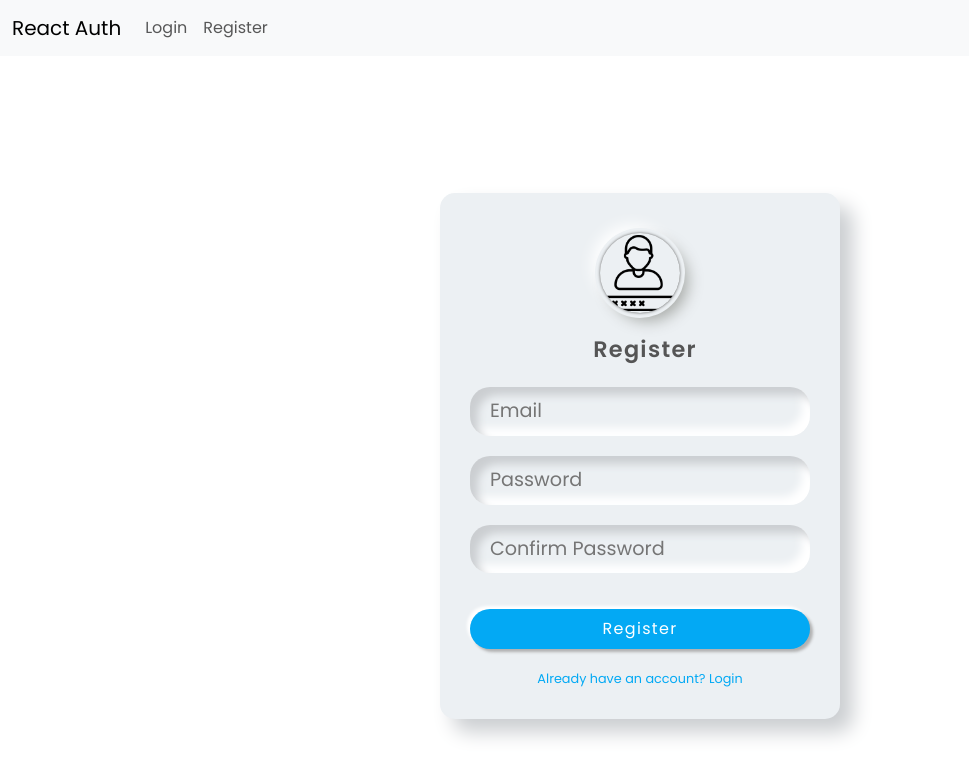
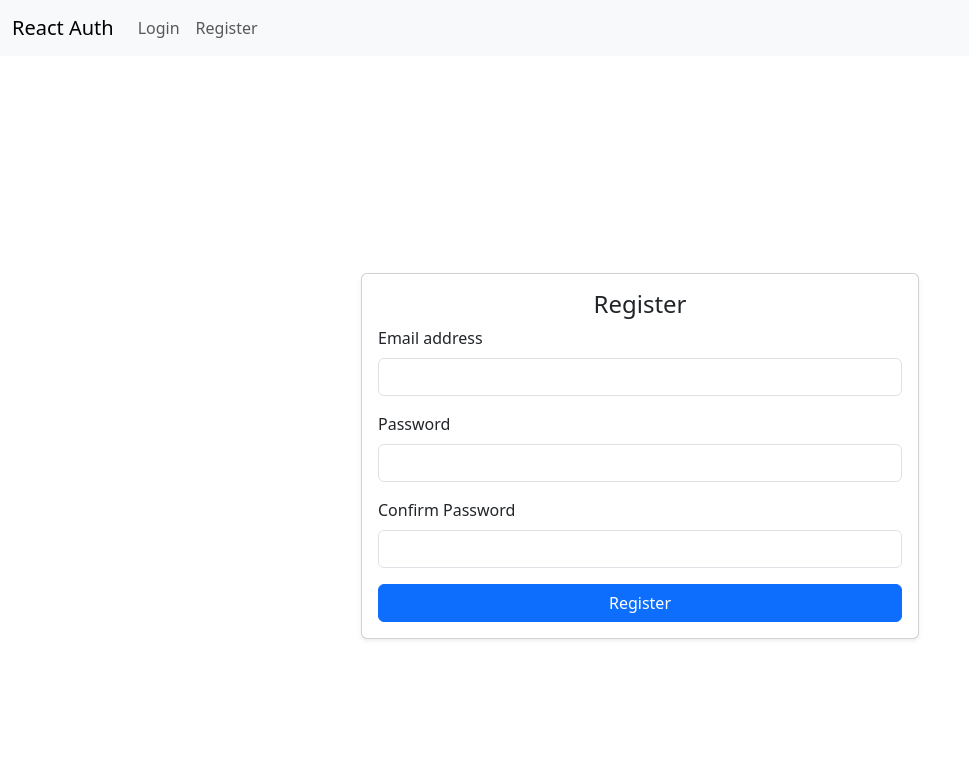
Before and after one commit to Saad-Mosaif/F.office, a React app: page /register in a window 1280 px wide. Shown: the top 778 px of the page, without its empty margins (0-969 px from the left). Built offline with nearby package versions, Linux system fonts and the light colour scheme.

Commit message:
hna tzadina 9ba7

```diff
--- a/src/App.css
+++ b/src/App.css
@@ -1,19 +1,4 @@
-/* Importing fonts from Google */
-@import url('https://fonts.googleapis.com/css2?family=Poppins:wght@300;400;500;600;700;800;900&display=swap');
-
-/* Resetting */
-* {
-    margin: 0;
-    padding: 0;
-    box-sizing: border-box;
-    font-family: 'Poppins', sans-serif;
-}
-
-body {
-    background: #ecf0f3;
-}
-
-/* Centering the form */
+/* Center the form on the page */
 .container {
     display: flex;
     justify-content: center;
@@ -21,105 +6,56 @@ body {
     min-height: 100vh;
   }
 
-/* Wrapper styles */
-.wrapper {
-    width: 400px;  /* Adjusted width */
-    min-height: 500px;
-    margin: 80px auto;
-    padding: 40px 30px 30px 30px;
-    background-color: #ecf0f3;
-    border-radius: 15px;
-    box-shadow: 13px 13px 20px #cbced1, -13px -13px 20px #fff;
+  /* Card styles */
+  .card {
+    border: none;
+    border-radius: 0.5rem;
+    box-shadow: 0 0.125rem 0.25rem rgba(0, 0, 0, 0.075);
   }
 
-/* Logo styles */
-.logo {
-    width: 80px;
-    margin: auto;
-    padding-bottom: 20px;
+  .card-body {
+    padding: 2rem;
   }
 
-.logo img {
-    width: 100%;
-    height: 80px;
-    object-fit: cover;
-    border-radius: 50%;
-    box-shadow: 0px 0px 3px #5f5f5f,
-                0px 0px 0px 5px #ecf0f3,
-                8px 8px 15px #a7aaa7,
-                -8px -8px 15px #fff;
+  .card-title {
+    margin-bottom: 2rem;
+    font-weight: 500;
+    font-size: 1.5rem;
   }
 
-/* Form title styles */
-.wrapper .name {
-    font-weight: 600;
-    font-size: 1.4rem;
-    letter-spacing: 1.3px;
-    padding-left: 10px;
-    color: #555;
-    text-align: center;
-    padding-bottom: 20px;
+  /* Form styles */
+  .form-label {
+    font-weight: 500;
+    font-size: 1rem;
   }
 
-/* Form field styles */
-.wrapper .form-field {
-    padding-left: 10px;
-    margin-bottom: 20px;
-    border-radius: 20px;
-    box-shadow: inset 8px 8px 8px #cbced1, inset -8px -8px 8px #fff;
+  .form-control {
+    border-radius: 0.25rem;
   }
 
-.wrapper .form-field input {
-    width: 100%;
-    display: block;
-    border: none;
-    outline: none;
-    background: none;
-    font-size: 1.2rem;
-    color: #666;
-    padding: 10px 15px 10px 10px;
+  .btn {
+    font-weight: 500;
+    border-radius: 0.25rem;
+    padding: 0.75rem;
   }
 
-.wrapper .form-field .fas {
-    color: #555;
+  .btn-primary {
+    background-color: #007bff;
+    border-color: #007bff;
   }
 
-/* Button styles */
-.wrapper .btn {
-    box-shadow: none;
-    width: 100%;
-    height: 40px;
-    background-color: #03A9F4;
-    color: #fff;
-    border-radius: 25px;
-    box-shadow: 3px 3px 3px #b1b1b1,
-                -3px -3px 3px #fff;
-    letter-spacing: 1.3px;
+  .btn-primary:hover {
+    background-color: #0056b3;
+    border-color: #0056b3;
   }
 
-.wrapper .btn:hover {
-    background-color: #039BE5;
+  /* Error message styles */
+  .text-danger {
+    font-size: 0.875rem;
   }
 
-/* Link styles */
-.wrapper a {
-    text-decoration: none;
-    font-size: 0.8rem;
-    color: #03A9F4;
-    display: block;
-    text-align: center;
-    padding-top: 20px;
+  /* General styles */
+  body {
+    background-color: #f8f9fa;
+    font-family: 'Arial', sans-serif;
   }
-
-.wrapper a:hover {
-    color: #039BE5;
-}
-
-/* Responsive styles */
-@media (max-width: 380px) {
-    .wrapper {
-        margin: 30px 20px;
-        padding: 40px 15px 15px 15px;
-        width: 100%;  /* Ensures responsiveness */
-    }
-}
--- a/src/components/Login.js
+++ b/src/components/Login.js
@@ -1,6 +1,5 @@
 import React, { useState } from 'react';
 import '../App.css';
-import { login } from '../api';
 
 const Login = () => {
   const [email, setEmail] = useState('');
@@ -8,7 +7,7 @@ const Login = () => {
   const [error, setError] = useState('');
   const [message, setMessage] = useState('');
 
-  const handleLogin = async (e) => {
+  const handleLogin = (e) => {
     e.preventDefault();
     setError('');
     setMessage('');
@@ -19,45 +18,47 @@ const Login = () => {
       return;
     }
 
-    try {
-      const response = await login(email, password);
-      setMessage(response.data);
-    } catch (error) {
+    // Dummy credentials check
+    if (email === 'test@example.com' && password === 'password') {
+      setMessage('Login successful!');
+    } else {
       setError('Invalid email or password');
     }
   };
 
   return (
     <div className="container">
-      <div className="wrapper">
-        <div className="logo">
-          <img src="/lock.png" alt="Lock Icon" />
-        </div>
-        <div className="name">Login</div>
+      <div className="col-md-6">
+        <div className="card">
+          <div className="card-body">
+            <h3 className="card-title text-center">Login</h3>
             <form onSubmit={handleLogin}>
-          <div className="form-field d-flex align-items-center">
-            <span className="far fa-user"></span>
+              <div className="mb-3">
+                <label htmlFor="email" className="form-label">Email address</label>
                 <input
                   type="email"
-              placeholder="Username"
+                  className="form-control"
+                  id="email"
                   value={email}
                   onChange={(e) => setEmail(e.target.value)}
                 />
               </div>
-          <div className="form-field d-flex align-items-center">
-            <span className="fas fa-key"></span>
+              <div className="mb-3">
+                <label htmlFor="password" className="form-label">Password</label>
                 <input
                   type="password"
-              placeholder="Password"
+                  className="form-control"
+                  id="password"
                   value={password}
                   onChange={(e) => setPassword(e.target.value)}
                 />
               </div>
               {error && <div className="text-danger">{error}</div>}
               {message && <div className="text-success">{message}</div>}
-          <button type="submit" className="btn mt-3">Login</button>
+              <button type="submit" className="btn btn-primary w-100">Login</button>
             </form>
-        <a href="#">Forget password? Or Sign up</a>
+          </div>
+        </div>
       </div>
     </div>
   );
--- a/src/components/Register.js
+++ b/src/components/Register.js
@@ -1,6 +1,5 @@
 import React, { useState } from 'react';
 import '../App.css';
-import { register } from '../api';
 
 const Register = () => {
   const [email, setEmail] = useState('');
@@ -9,7 +8,7 @@ const Register = () => {
   const [error, setError] = useState('');
   const [message, setMessage] = useState('');
 
-  const handleRegister = async (e) => {
+  const handleRegister = (e) => {
     e.preventDefault();
     setError('');
     setMessage('');
@@ -25,54 +24,57 @@ const Register = () => {
       return;
     }
 
-    try {
-      const response = await register(email, password);
-      setMessage(response.data);
-    } catch (error) {
-      setError('Registration failed');
+    // Dummy registration check
+    if (email === 'test@example.com') {
+      setError('This email is already registered');
+    } else {
+      setMessage('Registration successful!');
     }
   };
 
   return (
     <div className="container">
-      <div className="wrapper">
-        <div className="logo">
-          <img src="/public/key.png" alt="Lock Icon" />
-        </div>
-        <div className="name">Register</div>
+      <div className="col-md-6">
+        <div className="card">
+          <div className="card-body">
+            <h3 className="card-title text-center">Register</h3>
             <form onSubmit={handleRegister}>
-          <div className="form-field d-flex align-items-center">
-            <span className="far fa-user"></span>
+              <div className="mb-3">
+                <label htmlFor="email" className="form-label">Email address</label>
                 <input
                   type="email"
-              placeholder="Email"
+                  className="form-control"
+                  id="email"
                   value={email}
                   onChange={(e) => setEmail(e.target.value)}
                 />
               </div>
-          <div className="form-field d-flex align-items-center">
-            <span className="fas fa-key"></span>
+              <div className="mb-3">
+                <label htmlFor="password" className="form-label">Password</label>
                 <input
                   type="password"
-              placeholder="Password"
+                  className="form-control"
+                  id="password"
                   value={password}
                   onChange={(e) => setPassword(e.target.value)}
                 />
               </div>
-          <div className="form-field d-flex align-items-center">
-            <span className="fas fa-key"></span>
+              <div className="mb-3">
+                <label htmlFor="confirmPassword" className="form-label">Confirm Password</label>
                 <input
                   type="password"
-              placeholder="Confirm Password"
+                  className="form-control"
+                  id="confirmPassword"
                   value={confirmPassword}
                   onChange={(e) => setConfirmPassword(e.target.value)}
                 />
               </div>
               {error && <div className="text-danger">{error}</div>}
               {message && <div className="text-success">{message}</div>}
-          <button type="submit" className="btn mt-3">Register</button>
+              <button type="submit" className="btn btn-primary w-100">Register</button>
             </form>
-        <a href="#">Already have an account? Login</a>
+          </div>
+        </div>
       </div>
     </div>
   );
```
Also changed, not shown: public/key.png (deleted). Lines whose indentation alone changed are shown as unchanged.
